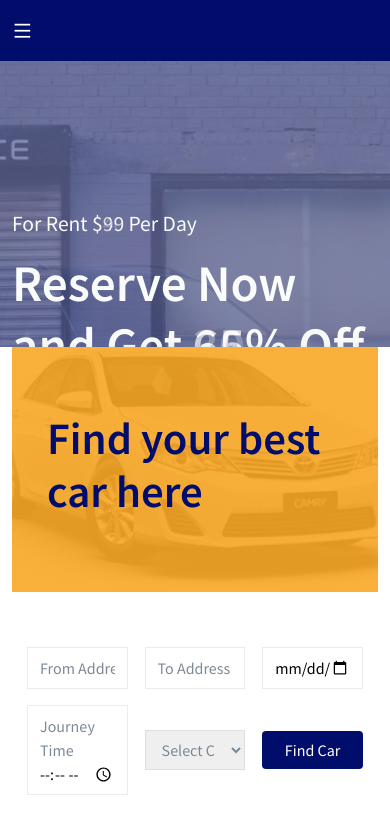
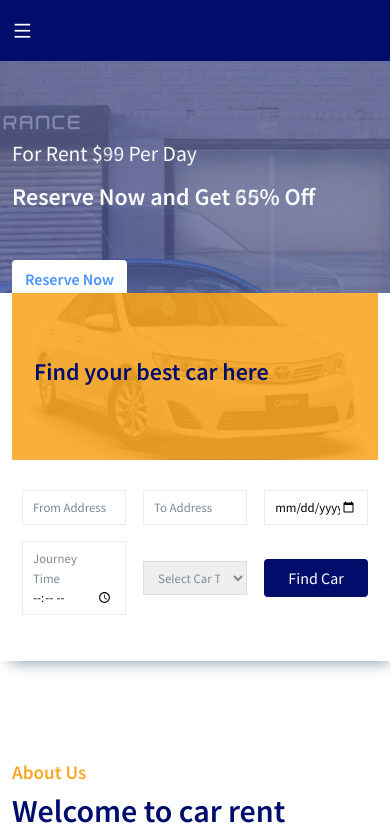
Before and after one commit to webdevifti/react-car-rental-website, a React (Create React App) app: page /home in a window 390 px wide. Shown: the top 836 px of the page. Built offline with nearby package versions, Linux system fonts and the light colour scheme.

Commit message:
making responsive

```diff
--- a/src/styles/find-car-form.css
+++ b/src/styles/find-car-form.css
@@ -74,3 +74,21 @@
 .find__car-btn:hover{
     color: #aaa;
 }
+
+@media only screen and (max-width: 992px){
+    .find__cars-left{
+        padding: 65px 22px;
+    }
+    .find__cars-left h2{
+        font-size: 1.5rem;
+    }
+
+    .form{
+        padding: 30px 10px;
+    }
+    .form__group input,
+    .select__group select{
+        padding: 7px 10px;
+        font-size: 0.8rem;
+    }
+}
--- a/src/styles/hero-slider.css
+++ b/src/styles/hero-slider.css
@@ -42,3 +42,25 @@
     text-decoration: none;
     font-weight: 600;
 }
+
+@media only screen and (max-width: 992px){
+    .slider__item{
+        height: 530px;
+        width: 100%;
+    }
+    .slider__content{
+        margin-top: -70px;
+    }
+    .slider__content h1{
+        font-size: 2rem;
+    }
+}
+
+@media only screen and (max-width: 768px){
+    .slider__item{
+        height: 450px;
+    }
+    .slider__content h1{
+        font-size: 1.5rem;
+    }
+}
```
